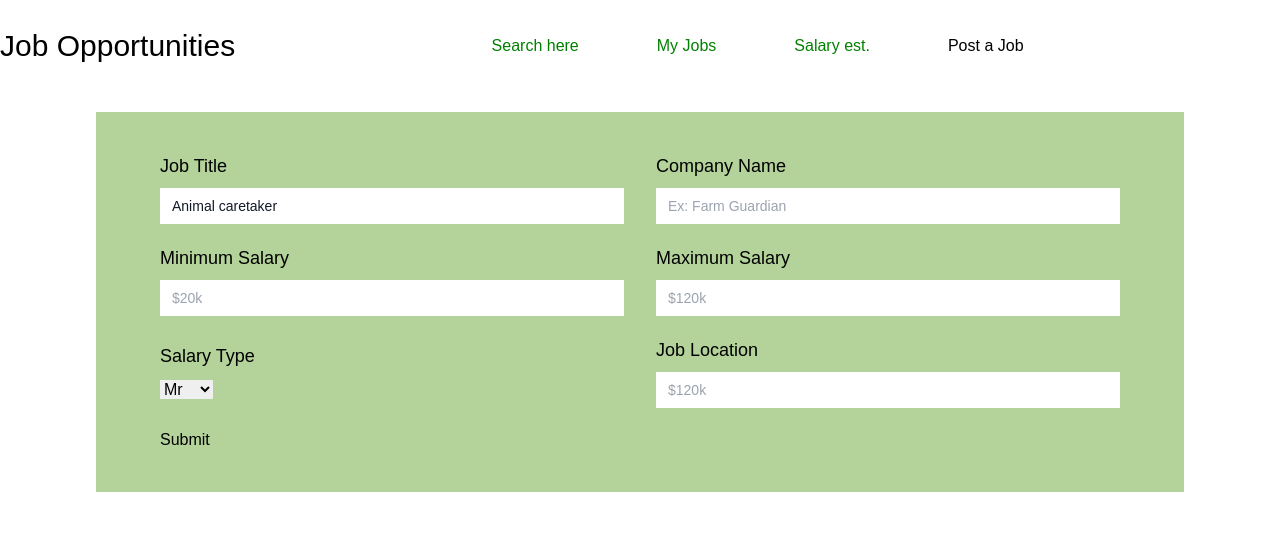
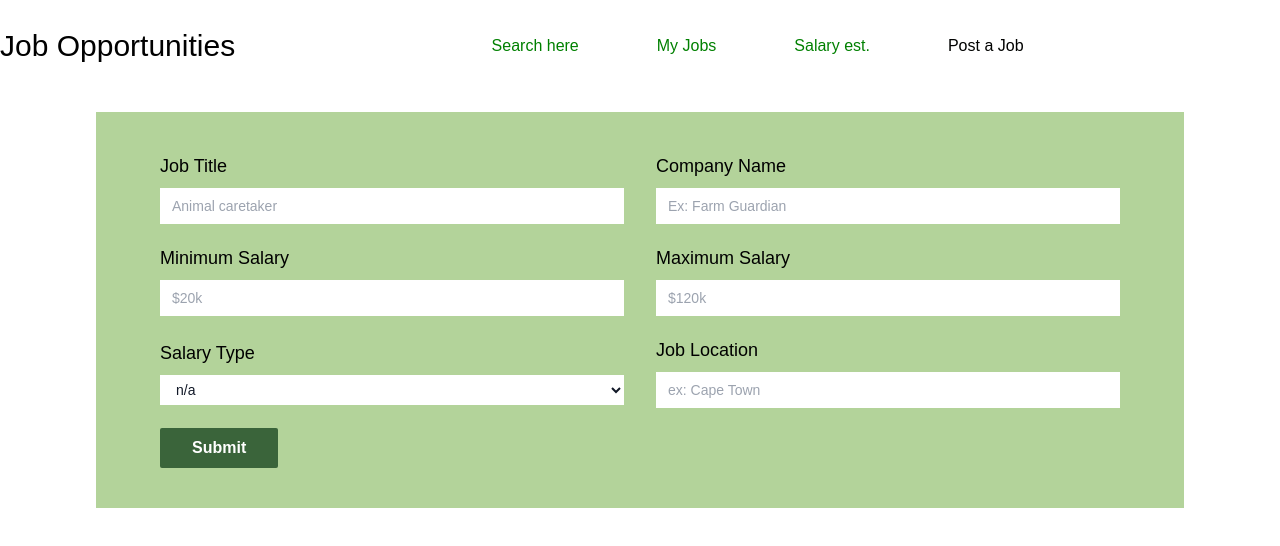
Before and after one commit to Bongani-4/Farm-Guardian-official-Web, a React (Vite) app in the folder FG/: page /post-job in a window 1280 px wide. Shown: the top 546 px of the page. Built offline with nearby package versions, Linux system fonts and the light colour scheme.

Commit message:
postJobs forms

```diff
--- a/FG/src/Pages/CreateJob.jsx
+++ b/FG/src/Pages/CreateJob.jsx
@@ -31,7 +31,7 @@ const CreateJob = () => {
                                 <label className='block mb-2 text-lg'>
                                     Job Title
                                 </label>
-                                <input type='text' defaultValue={"Animal caretaker"}
+                                <input type='text' placeholder="Animal caretaker"
                                     {...register("jobTitle")} className='create-job-input' />
                             </div>
                             <div className='lg:w-1/2 w-full'>
@@ -69,23 +69,24 @@ const CreateJob = () => {
                                 <label className='block  mb-2 text-lg'>
                                     Salary Type</label>
 
-                                <select {...register("Title", { required: true })}>
-                                    <option value="Mr">Mr</option>
-                                    <option value="Mrs">Mrs</option>
-                                    <option value="Miss">Miss</option>
-                                    <option value="Dr">Dr</option>
+                                <select {...register("salaryType")} className='create-job-input'>
+                                    <option value="">n/a</option>
+                                    <option value="Hourly">Hourly</option>
+                                    <option value="Monthly">Monthly</option>
+                                    <option value="Annually">Yearly</option>
                                 </select>
                             </div>
+
                             <div className='lg:w-1/2 w-full'>
                                 <label className='block  mb-2 text-lg'>
                                     Job Location    </label>
-                                <input type='text' placeholder="$120k"
+                                <input type='text' placeholder="ex: Cape Town"
                                     {...register("jobLocation")} className='create-job-input' />
                             </div>
 
                         </div>
 
-                        <input type="submit" className='my-5' />
+                        <input type="submit" className='block mt-12 bg-[#3a643a] text-white font-semibold px-8 py-2 rounded-sm cursor-pointer' />
                     </form>
 
                 </div>
```
